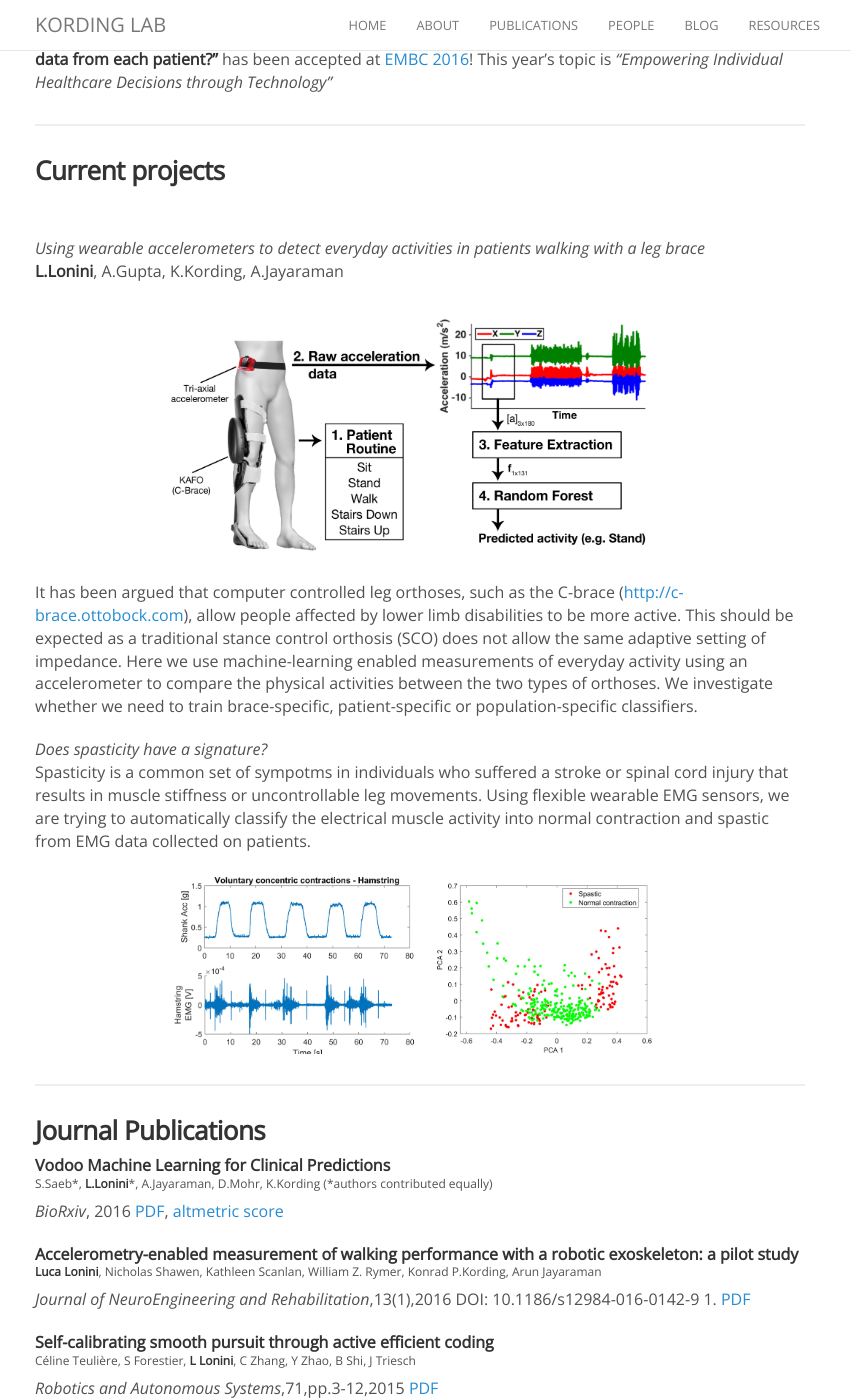
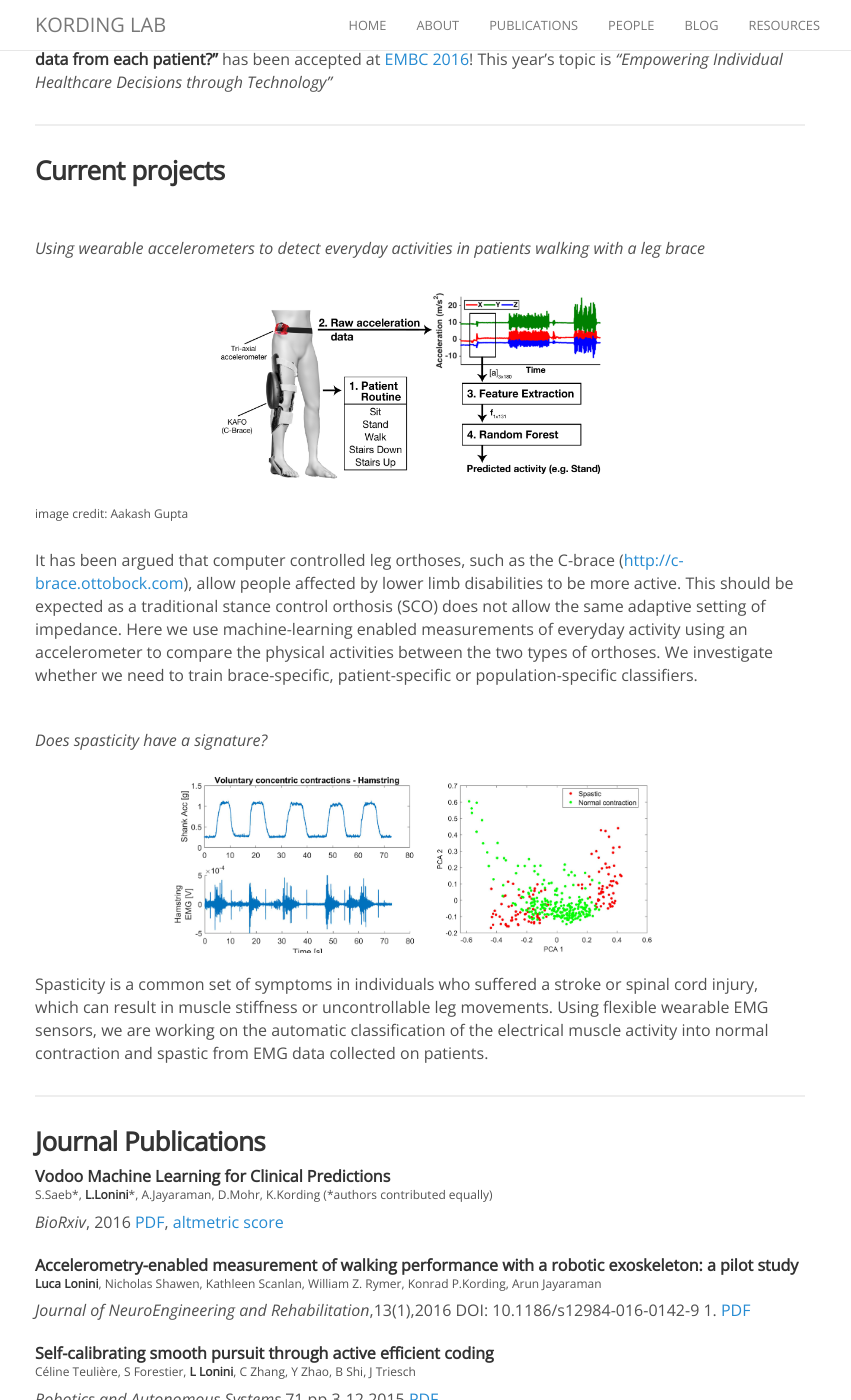
Before and after one commit to KordingLab/KordingLab.github.io, a Jekyll site: the page built from _people/luca_lonini.md, in a window 1280 px wide and 1400 px high, scrolled down 1118 px. Shown: the whole window, without its empty margins (220-1071 px from the left). Built offline with Jekyll 4.4.1, drawn with Linux system fonts in a browser that asks for light colours; nearby versions of some CDN libraries; comment, search, counter and statistics services are not loaded; some of the changed text lies outside the part shown.

Commit message:
updated luca's page

```diff
--- a/_people/luca_lonini.md
+++ b/_people/luca_lonini.md
@@ -44,21 +44,21 @@ Our new paper **"Activity Recognition in Patients with Lower Limb Impairments: D
 <br>
 
 _Using wearable accelerometers to detect everyday activities in patients walking with a leg brace_<br>
-**L.Lonini**, A.Gupta, K.Kording, A.Jayaraman<br>
 
 <figure><center>
-  <img src="{{site.baseurl}}/images/others/AR.jpg" width="500">
+  <img src="{{site.baseurl}}/images/others/AR.jpg" width="400">
 </center></figure>
+<sup> image credit: Aakash Gupta
 
 It has been argued that computer controlled leg orthoses, such as the C-brace ([http://c-brace.ottobock.com](http://c-brace.ottobock.com)), allow people affected by lower limb disabilities to be more active. This should be expected as a traditional stance control orthosis (SCO) does not allow the same adaptive setting of impedance. Here we use machine-learning enabled measurements of everyday activity using an accelerometer to compare the physical activities between the two types of orthoses. We investigate whether we need to train brace-specific, patient-specific or population-specific classifiers.
 
-
+<br>
 _Does spasticity have a signature?_<br>
-Spasticity is a common set of sympotms in individuals who suffered a stroke or spinal cord injury that results in muscle stiffness or uncontrollable leg movements. Using flexible wearable EMG sensors, we are trying to automatically classify the electrical muscle activity into normal contraction and spastic from EMG data collected on patients.
-
 <figure><center>
   <img src="{{site.baseurl}}/images/others/Spasticity.jpg" width="500">
 </center></figure>
+
+Spasticity is a common set of symptoms in individuals who suffered a stroke or spinal cord injury, which can result in muscle stiffness or uncontrollable leg movements. Using flexible wearable EMG sensors, we are working on the automatic classification of the electrical muscle activity into normal contraction and spastic from EMG data collected on patients.
 
 
 <hr>
```
Also changed, not shown: other parts of _people/luca_lonini.md (+1 -1 lines).
